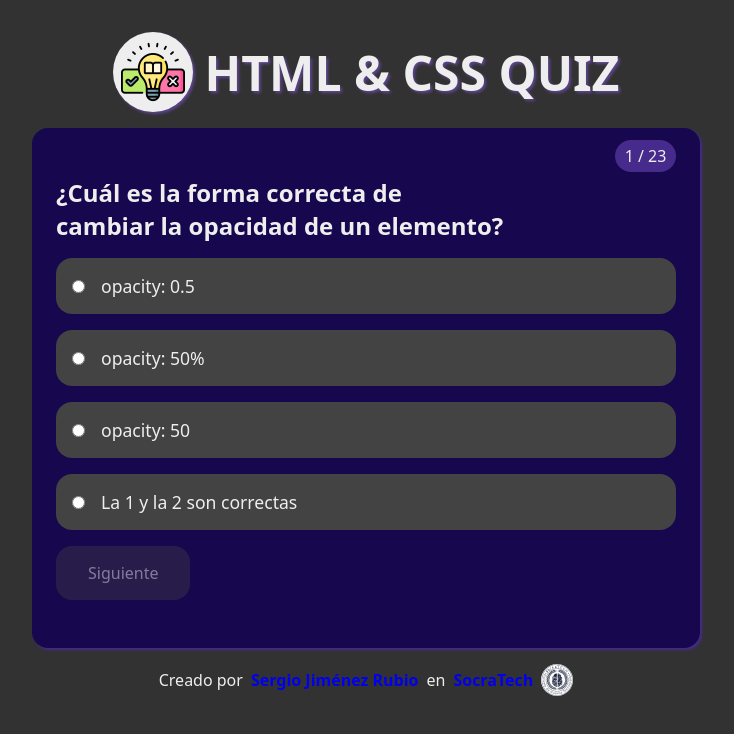
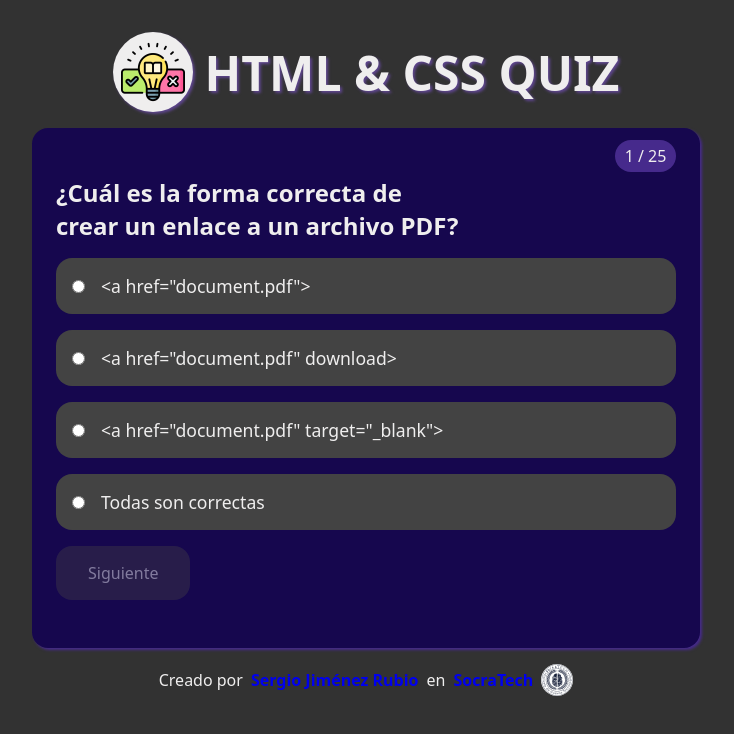
Before and after one commit to reposocratech/HTML-CSS-Quiz, a React (Vite) app: page / in a window 1280 px wide. Shown: the top 734 px of the page, without its empty margins (274-1008 px from the left). Built offline with nearby package versions, Linux system fonts and the light colour scheme.

Commit message:
Nuevas preguntas añadidas y respuestas mejoradas

```diff
--- a/src/data/questions.js
+++ b/src/data/questions.js
@@ -39,7 +39,8 @@ El atributo **alt** se usa en las imágenes para proporcionar un **texto alterna
       { id: 4, content: 'Procesar datos del servidor' },
     ],
     correctAnswer: 2,
-    additionalInfo: 'CSS (Cascading Style Sheets) se utiliza principalmente para controlar el diseño, formato y presentación visual de los documentos HTML.',
+    additionalInfo:
+      'CSS (Cascading Style Sheets) se utiliza principalmente para controlar el diseño, formato y presentación visual de los documentos HTML.',
   },
   {
     id: 4,
@@ -51,19 +52,21 @@ El atributo **alt** se usa en las imágenes para proporcionar un **texto alterna
       { id: 4, content: 'Home Tool Markup Language' },
     ],
     correctAnswer: 1,
-    additionalInfo: '**HTML** significa **Hyper Text Markup Language**. Es el lenguaje estándar para crear páginas web.',
+    additionalInfo:
+      '**HTML** significa **Hyper Text Markup Language**. Es el lenguaje estándar para crear páginas web.',
   },
   {
     id: 5,
     question: '¿Cuál es la forma correcta de comentar en CSS?',
     options: [
-      { id: 1, content: '// Este es un comentario' },
-      { id: 2, content: '<!-- Este es un comentario -->' },
-      { id: 3, content: '/* Este es un comentario */' },
-      { id: 4, content: '# Este es un comentario' },
+      { id: 1, content: '// Este es un comentario en CSS' },
+      { id: 2, content: '<!-- Este es un comentario en CSS -->' },
+      { id: 3, content: '/* Este es un comentario en CSS */' },
+      { id: 4, content: '# Este es un comentario en CSS' },
     ],
     correctAnswer: 3,
-    additionalInfo: 'En CSS, los comentarios se escriben entre `/*` y `*/`. Esto permite escribir notas o desactivar temporalmente ciertas reglas de estilo.',
+    additionalInfo:
+      'En CSS, los comentarios, ya sean en bloque o en línea, se escriben entre `/*` y `*/`. Esto permite escribir notas o desactivar temporalmente ciertas reglas de estilo.',
   },
   {
     id: 6,
@@ -75,7 +78,8 @@ El atributo **alt** se usa en las imágenes para proporcionar un **texto alterna
       { id: 4, content: 'text-style' },
     ],
     correctAnswer: 3,
-    additionalInfo: 'La propiedad `color` en CSS se utiliza para especificar el color del texto dentro de un elemento.',
+    additionalInfo:
+      'La propiedad `color` en CSS se utiliza para especificar el color del texto dentro de un elemento.',
   },
   {
     id: 7,
@@ -87,11 +91,13 @@ El atributo **alt** se usa en las imágenes para proporcionar un **texto alterna
       { id: 4, content: 'Crear una sección de navegación' },
     ],
     correctAnswer: 3,
-    additionalInfo: 'El elemento `<head>` contiene **meta-información** sobre el documento HTML, como título, enlaces a hojas de estilo, scripts y otros metadatos.',
+    additionalInfo:
+      'El elemento `<head>` contiene **meta-información** sobre el documento HTML, como título, enlaces a hojas de estilo, scripts y otros metadatos.',
   },
   {
     id: 8,
-    question: '¿Qué selector CSS se utiliza para seleccionar todos los elementos de una página?',
+    question:
+      '¿Qué selector CSS se utiliza para seleccionar todos los elementos de una página?',
     options: [
       { id: 1, content: '#all' },
       { id: 2, content: '.all' },
@@ -99,19 +105,29 @@ El atributo **alt** se usa en las imágenes para proporcionar un **texto alterna
       { id: 4, content: 'all' },
     ],
     correctAnswer: 3,
-    additionalInfo: 'El selector universal `*` en CSS selecciona todos los elementos en un documento HTML.',
+    additionalInfo:
+      'El **selector universal** `*` en CSS selecciona todos los elementos en un documento HTML. Hay que **usarlo con precaución**, ya que puede afectar el rendimiento y la estructura del documento.',
   },
   {
     id: 9,
     question: '¿Cuál es la diferencia principal entre margin y padding en CSS?',
     options: [
       { id: 1, content: 'No hay diferencia, son sinónimos' },
-      { id: 2, content: 'Margin es el espacio desde el borde del elemento hacia fuera, padding es el espacio desde el borde del elemento hacia dentro' },
+      {
+        id: 2,
+        content:
+          'Margin es el espacio desde el borde del elemento hacia fuera, padding es el espacio desde el borde del elemento hacia dentro',
+      },
       { id: 3, content: 'Margin es para texto, padding es para imágenes' },
-      { id: 4, content: 'Padding es el espacio desde el borde del elemento hacia fuera, margin es el espacio desde el borde del elemento hacia dentro' },
+      {
+        id: 4,
+        content:
+          'Padding es el espacio desde el borde del elemento hacia fuera, margin es el espacio desde el borde del elemento hacia dentro',
+      },
     ],
     correctAnswer: 2,
-    additionalInfo: 'Margin crea espacio alrededor del elemento, fuera de sus bordes. Padding crea espacio dentro del elemento, entre sus bordes y su contenido.',
+    additionalInfo:
+      'Margin crea espacio alrededor del elemento, fuera de sus bordes. Padding crea espacio dentro del elemento, entre sus bordes y su contenido.',
   },
   {
     id: 10,
@@ -123,11 +139,13 @@ El atributo **alt** se usa en las imágenes para proporcionar un **texto alterna
       { id: 4, content: '<unordered>' },
     ],
     correctAnswer: 3,
-    additionalInfo: 'La etiqueta `<ul>` (**unordered list**) se usa para crear listas no ordenadas en HTML. Los elementos de la lista se definen con `<li>`.',
+    additionalInfo:
+      'La etiqueta `<ul>` (**unordered list**) se usa para crear listas no ordenadas en HTML. Los elementos de la lista se definen con `<li>`.',
   },
   {
     id: 11,
-    question: '¿Cuál es la forma correcta de vincular un archivo CSS externo en HTML?',
+    question:
+      '¿Cuál es la forma correcta de vincular un archivo CSS externo en HTML?',
     options: [
       { id: 1, content: '<style src="styles.css">' },
       { id: 2, content: '<link rel="stylesheet" href="styles.css">' },
@@ -135,11 +153,13 @@ El atributo **alt** se usa en las imágenes para proporcionar un **texto alterna
       { id: 4, content: '<script type="text/css" src="styles.css">' },
     ],
     correctAnswer: 2,
-    additionalInfo: 'Se usa la etiqueta `<link>` con los atributos **rel="stylesheet"** y **href** apuntando al archivo CSS para vincular hojas de estilo externas.',
+    additionalInfo:
+      'Se usa la etiqueta `<link>` con los atributos **rel="stylesheet"** y **href** apuntando al archivo CSS para vincular hojas de estilo externas.',
   },
   {
     id: 12,
-    question: '¿Qué propiedad CSS se utiliza para hacer que un elemento sea flexible?',
+    question:
+      '¿Qué propiedad CSS se utiliza para hacer que un elemento sea flexible?',
     options: [
       { id: 1, content: 'flexible' },
       { id: 2, content: 'display: flex' },
@@ -147,91 +167,141 @@ El atributo **alt** se usa en las imágenes para proporcionar un **texto alterna
       { id: 4, content: 'flex: true' },
     ],
     correctAnswer: 2,
-    additionalInfo: 'La propiedad `display: flex` se usa para crear un contenedor flexible, permitiendo un diseño más fácil y responsive de los elementos hijos.',
+    additionalInfo:
+      'La propiedad `display: flex` se usa para crear un contenedor flexible, permitiendo un diseño más fácil y responsive de los elementos hijos.',
   },
   {
     id: 13,
-    question: '¿Cuál es el propósito del atributo "viewport" en la etiqueta <meta>?',
+    question:
+      '¿Cuál es el propósito del atributo "viewport" en la etiqueta <meta>?',
     options: [
       { id: 1, content: 'Definir el idioma de la página' },
       { id: 2, content: 'Establecer el título de la página' },
-      { id: 3, content: 'Controlar la visualización y escala en dispositivos móviles' },
+      {
+        id: 3,
+        content: 'Controlar la visualización y escala en dispositivos móviles',
+      },
       { id: 4, content: 'Especificar la codificación de caracteres' },
     ],
     correctAnswer: 3,
-    additionalInfo: 'El atributo **viewport** en la etiqueta `<meta>` se usa para controlar cómo se muestra una página en dispositivos móviles, afectando el zoom y el ancho de la página.',
+    additionalInfo:
+      'El atributo **viewport** en la etiqueta `<meta>` se usa para controlar cómo se muestra una página en dispositivos móviles, afectando el zoom y el ancho de la página.',
   },
   {
     id: 14,
     question: '¿Para qué se utiliza el elemento <canvas> de HTML?',
     options: [
-      { id: 1, content: 'Para dibujar gráficos y animaciones mediante scripts' },
+      {
+        id: 1,
+        content: 'Para dibujar gráficos y animaciones mediante scripts',
+      },
       { id: 2, content: 'Para crear formularios interactivos' },
       { id: 3, content: 'Para insertar videos en la página web' },
       { id: 4, content: 'Para definir áreas de navegación' },
     ],
     correctAnswer: 1,
-    additionalInfo: 'El elemento `<canvas>` es un contenedor para **gráficos dibujados por medio de JavaScript**. Permite crear gráficos, animaciones, juegos y otras composiciones visuales directamente en el navegador.',
+    additionalInfo:
+      'El elemento `<canvas>` es un contenedor para **gráficos dibujados por medio de JavaScript**. Permite crear gráficos, animaciones, juegos y otras composiciones visuales directamente en el navegador.',
   },
   {
     id: 15,
-    question: '¿Cómo funcionan las variables CSS (custom properties) y cuál es su sintaxis?',
+    question:
+      '¿Cómo funcionan las variables CSS (custom properties) y cuál es su sintaxis?',
     options: [
       { id: 1, content: 'Se definen con $variable y se usan con @variable' },
       { id: 2, content: 'Se definen con @variable y se usan con $variable' },
-      { id: 3, content: 'Se definen con --variable y se usan con var(--variable)' },
-      { id: 4, content: 'Se definen con var(variable) y se usan con --variable' },
+      {
+        id: 3,
+        content: 'Se definen con --variable y se usan con var(--variable)',
+      },
+      {
+        id: 4,
+        content: 'Se definen con var(variable) y se usan con --variable',
+      },
     ],
     correctAnswer: 3,
-    additionalInfo: 'Las variables CSS, también conocidas como custom properties, se definen usando dos guiones (--) y se acceden usando la función var(). Por ejemplo: `--main-color: #06c;` `color: var(--main-color);',
+    additionalInfo:
+      'Las variables CSS, también conocidas como custom properties, se definen usando dos guiones (--) y se acceden usando la función var(). Por ejemplo: `--main-color: #06c;` `color: var(--main-color);',
   },
   {
     id: 16,
     question: '¿Qué son los selectores de atributo en CSS y cómo se utilizan?',
     options: [
-      { id: 1, content: 'Seleccionan elementos basados en su posición en el DOM' },
+      {
+        id: 1,
+        content: 'Seleccionan elementos basados en su posición en el DOM',
+      },
       { id: 2, content: 'Seleccionan elementos basados en sus clases o IDs' },
-      { id: 3, content: 'Seleccionan elementos basados en sus atributos o valores de atributos' },
+      {
+        id: 3,
+        content:
+          'Seleccionan elementos basados en sus atributos o valores de atributos',
+      },
       { id: 4, content: 'Seleccionan elementos basados en sus pseudo-clases' },
     ],
     correctAnswer: 3,
-    additionalInfo: 'Los selectores de atributo en CSS **permiten seleccionar elementos basados en sus atributos o valores de atributos**. Por ejemplo, `[type="text"]` selecciona todos los elementos con `type="text"`.',
+    additionalInfo:
+      'Los selectores de atributo en CSS **permiten seleccionar elementos basados en sus atributos o valores de atributos**. Por ejemplo, `[type="text"]` selecciona todos los elementos con `type="text"`.',
   },
   {
     id: 17,
-    question: '¿Cuál es la diferencia entre visibility: hidden y display: none en CSS?',
+    question:
+      '¿Cuál es la diferencia entre visibility: hidden y display: none en CSS?',
     options: [
       { id: 1, content: 'No hay diferencia, ambos ocultan el elemento' },
-      { id: 2, content: 'visibility: hidden oculta el elemento pero mantiene su espacio, display: none lo elimina del flujo del documento' },
-      { id: 3, content: 'display: none oculta el elemento pero mantiene su espacio, visibility: hidden lo elimina del flujo del documento' },
-      { id: 4, content: 'visibility: hidden solo funciona en elementos en línea, display: none en elementos de bloque' },
+      {
+        id: 2,
+        content:
+          'visibility: hidden oculta el elemento pero mantiene su espacio, display: none lo elimina del flujo del documento',
+      },
+      {
+        id: 3,
+        content:
+          'display: none oculta el elemento pero mantiene su espacio, visibility: hidden lo elimina del flujo del documento',
+      },
+      {
+        id: 4,
+        content:
+          'visibility: hidden solo funciona en elementos en línea, display: none en elementos de bloque',
+      },
     ],
     correctAnswer: 2,
-    additionalInfo: '`visibility: hidden` oculta el elemento pero mantiene su espacio en el layout. `display: none` oculta el elemento y lo elimina completamente del flujo del documento, como si no existiera.',
+    additionalInfo:
+      '`visibility: hidden` oculta el elemento pero mantiene su espacio en el layout. `display: none` oculta el elemento y lo elimina completamente del flujo del documento, como si no existiera.',
   },
   {
     id: 18,
-    question: '¿Cómo se utiliza la función calc() en CSS y en qué situaciones es útil?',
+    question:
+      '¿Cómo se utiliza la función calc() en CSS y en qué situaciones es útil?',
     options: [
       { id: 1, content: 'Para calcular valores de color en formato RGB' },
-      { id: 2, content: 'Para realizar cálculos matemáticos con diferentes unidades' },
+      {
+        id: 2,
+        content: 'Para realizar cálculos matemáticos con diferentes unidades',
+      },
       { id: 3, content: 'Para calcular la especificidad de los selectores' },
       { id: 4, content: 'Para calcular el tiempo de las animaciones CSS' },
     ],
     correctAnswer: 2,
-    additionalInfo: 'La función `calc()` permite realizar **cálculos matemáticos** como parte de un valor CSS. Es útil para combinar unidades diferentes, por ejemplo: `width: calc(100% - 80px);`',
+    additionalInfo:
+      'La función `calc()` permite realizar **cálculos matemáticos** como parte de un valor CSS. Es útil para combinar unidades diferentes, por ejemplo: `width: calc(100% - 80px);`',
   },
   {
     id: 19,
     question: '¿Qué son las media queries en CSS?',
     options: [
       { id: 1, content: 'Consultas para obtener información del servidor' },
-      { id: 2, content: 'Reglas CSS que se aplican basadas en características del dispositivo o navegador' },
+      {
+        id: 2,
+        content:
+          'Reglas CSS que se aplican basadas en características del dispositivo o navegador',
+      },
       { id: 3, content: 'Métodos para consultar bases de datos desde CSS' },
       { id: 4, content: 'Funciones para animar elementos en CSS' },
     ],
     correctAnswer: 2,
-    additionalInfo: 'Las media queries permiten aplicar estilos CSS basados en características del dispositivo como el ancho de la pantalla. Ejemplo: `@media (width <= 600px) { ... }`',
+    additionalInfo:
+      'Las media queries permiten aplicar estilos CSS basados en características del dispositivo como el ancho de la pantalla. Ejemplo: `@media (width <= 600px) { ... }`',
   },
   {
     id: 20,
@@ -243,7 +313,8 @@ El atributo **alt** se usa en las imágenes para proporcionar un **texto alterna
       { id: 4, content: 'Para establecer colores de borde' },
     ],
     correctAnswer: 1,
-    additionalInfo: 'La función `color-mix()` permite combinar colores. Por ejemplo: `color: color-mix(in srgb, red, blue 20%);`, obteniendo como resultado un nuevo color.',
+    additionalInfo:
+      'La función `color-mix()` permite combinar colores. Por ejemplo: `color: color-mix(in srgb, red, blue 20%);`, obteniendo como resultado un nuevo color.',
   },
   {
     id: 21,
@@ -255,11 +326,13 @@ El atributo **alt** se usa en las imágenes para proporcionar un **texto alterna
       { id: 4, content: 'La 2 y la 3 son correctas' },
     ],
     correctAnswer: 4,
-    additionalInfo: 'En CSS los números decimales se representan con un punto. Cuando se trata de valores decimales entre 0 y 1, es técnicamente correcto usar ambas formas: 0.5 o .5.',
+    additionalInfo:
+      'En CSS los números decimales se representan con un punto. Cuando se trata de valores decimales entre 0 y 1, es técnicamente correcto usar ambas formas: 0.5 o .5.',
   },
   {
     id: 22,
-    question: '¿Cuál es la forma correcta de cambiar la opacidad de un elemento?',
+    question:
+      '¿Cuál es la forma correcta de cambiar la opacidad de un elemento?',
     options: [
       { id: 1, content: 'opacity: 0.5' },
       { id: 2, content: 'opacity: 50%' },
@@ -267,7 +340,8 @@ El atributo **alt** se usa en las imágenes para proporcionar un **texto alterna
       { id: 4, content: 'La 1 y la 2 son correctas' },
     ],
     correctAnswer: 4,
-    additionalInfo: 'En CSS la opacidad de un elemento se modifica con la propiedad `opacity` con un valor entre 0 y 1 o 0% y 100%. Por ejemplo `opacity: 0.5;` es equivalente a `opacity: 50%;`',
+    additionalInfo:
+      'En CSS la opacidad de un elemento se modifica con la propiedad `opacity` con un valor entre 0 y 1 o 0% y 100%. Por ejemplo `opacity: 0.5;` es equivalente a `opacity: 50%;`',
   },
   {
     id: 23,
@@ -279,6 +353,33 @@ El atributo **alt** se usa en las imágenes para proporcionar un **texto alterna
       { id: 4, content: 'Todas son correctas' },
     ],
     correctAnswer: 4,
-    additionalInfo: 'En CSS se pueden agrupar selectores de varias formas. Se pueden separar con una `,` o con selectores más modernos como `:is()` o `:where()`.',
-  }
+    additionalInfo:
+      'En CSS se pueden agrupar selectores de varias formas. Se pueden separar con una `,` o con selectores más modernos como `:is()` o `:where()`.',
+  },
+  {
+    id: 24,
+    question: '¿Qué etiqueta de HTML se usa para crear una acordeón?',
+    options: [
+      { id: 1, content: '<details>' },
+      { id: 2, content: '<summary>' },
+      { id: 3, content: '<dialog>' },
+      { id: 4, content: '<accordion>' },
+    ],
+    correctAnswer: 1,
+    additionalInfo:
+      'En HTMl se usa la etiqueta `<details>` para la creación de un acordeón. Con la etiqueta `<summary>` se define el título del acordeón y al hacer clic en el se abre o se cierra, mostrando u ocultando el contenido.',
+  },
+  {
+    id: 25,
+    question: '¿Cuál es la forma correcta de crear un enlace a un archivo PDF?',
+    options: [
+      { id: 1, content: '<a href="document.pdf">' },
+      { id: 2, content: '<a href="document.pdf" download>' },
+      { id: 3, content: '<a href="document.pdf" target="_blank">' },
+      { id: 4, content: 'Todas son correctas' },
+    ],
+    correctAnswer: 4,
+    additionalInfo:
+      'En HTML se puede crear un enlace a un archivo PDF con la etiqueta `<a>` y el atributo `href` apuntando al archivo PDF. También se puede descargar el archivo con el atributo `download`. Con el atributo `target="_blank"` se abre el archivo en una nueva ventana.',
+  },
 ];
```
